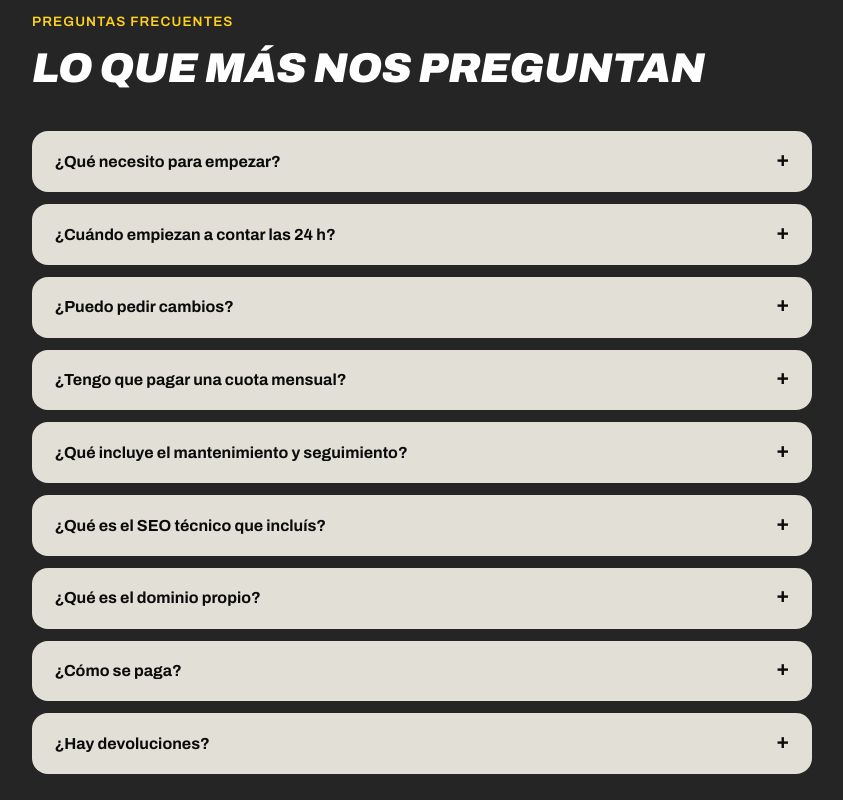
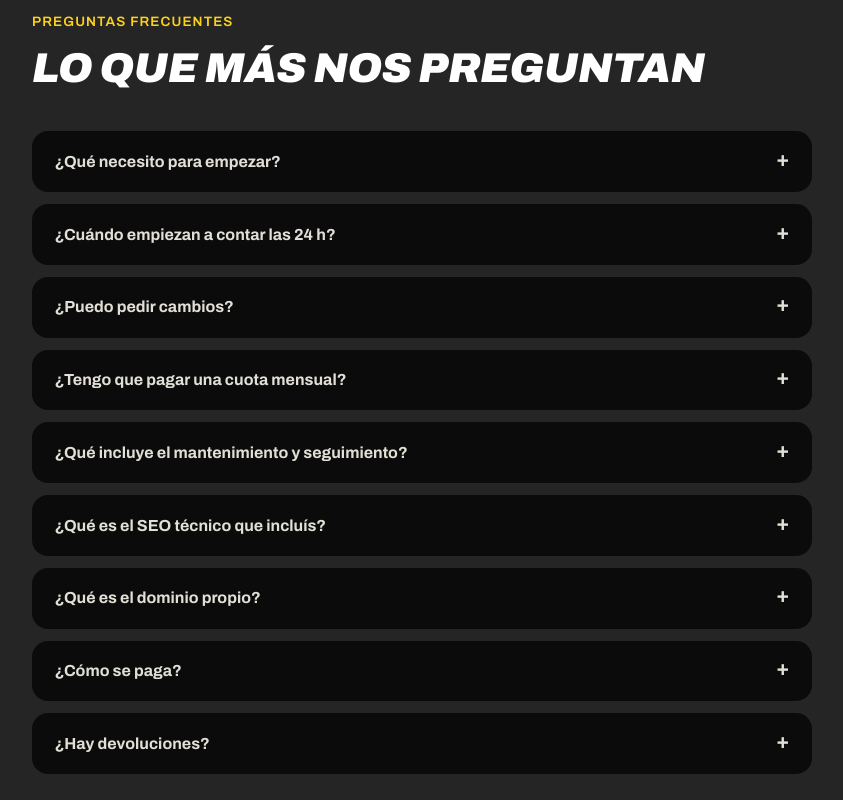
Before and after one commit to Tdansistod/portfolio, a website: page index.html in a window 1280 px wide. Shown: the part 3180-3980 px from the top of the page, without its empty margins (218-1061 px from the left). Drawn offline with Linux system fonts and the light colour scheme.

Commit message:
small modifications

```diff
--- a/styles.css
+++ b/styles.css
@@ -531,14 +531,14 @@ h3 {
   gap: 0.75rem;
 }
 .faq details {
-  background: var(--line);
+  background: var(--navy);
   border-radius: 16px;
   padding: 1.1rem 1.4rem;
 }
 .faq summary {
   cursor: pointer;
   font-weight: 700;
-  color: var(--navy);
+  color: var(--line);
   list-style: none;
   display: flex;
   justify-content: space-between;
@@ -552,14 +552,14 @@ h3 {
   font-weight: 800;
   font-size: 1.3rem;
   line-height: 1;
-  color: var(--navy);
+  color: var(--line);
 }
 .faq details[open] summary::after {
   content: "–";
 }
 .faq details p {
   margin-top: 0.7rem;
-  color: var(--navy);
+  color: var(--line);
 }
 
 /* ───────── Contacto ───────── */
```
